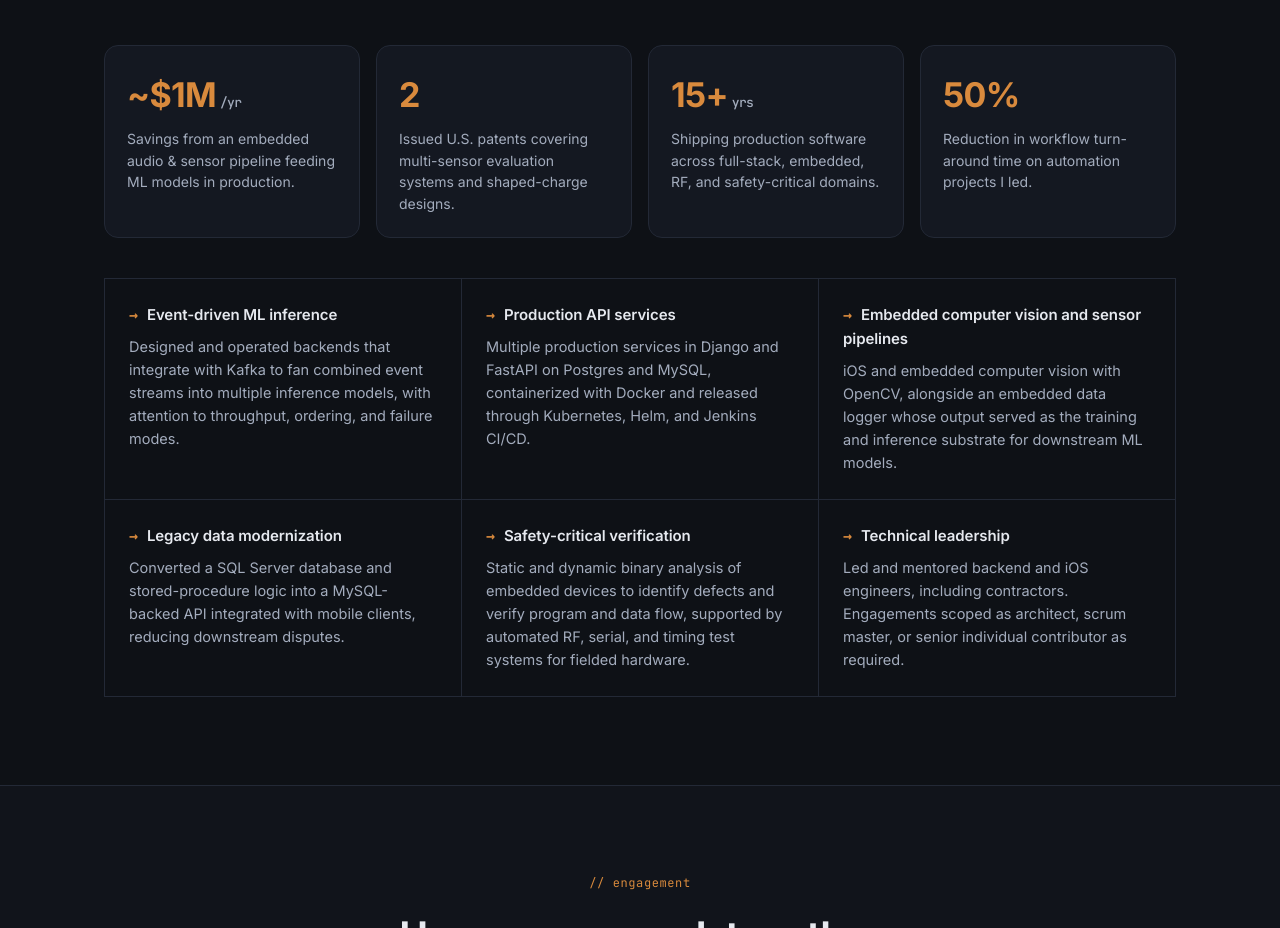
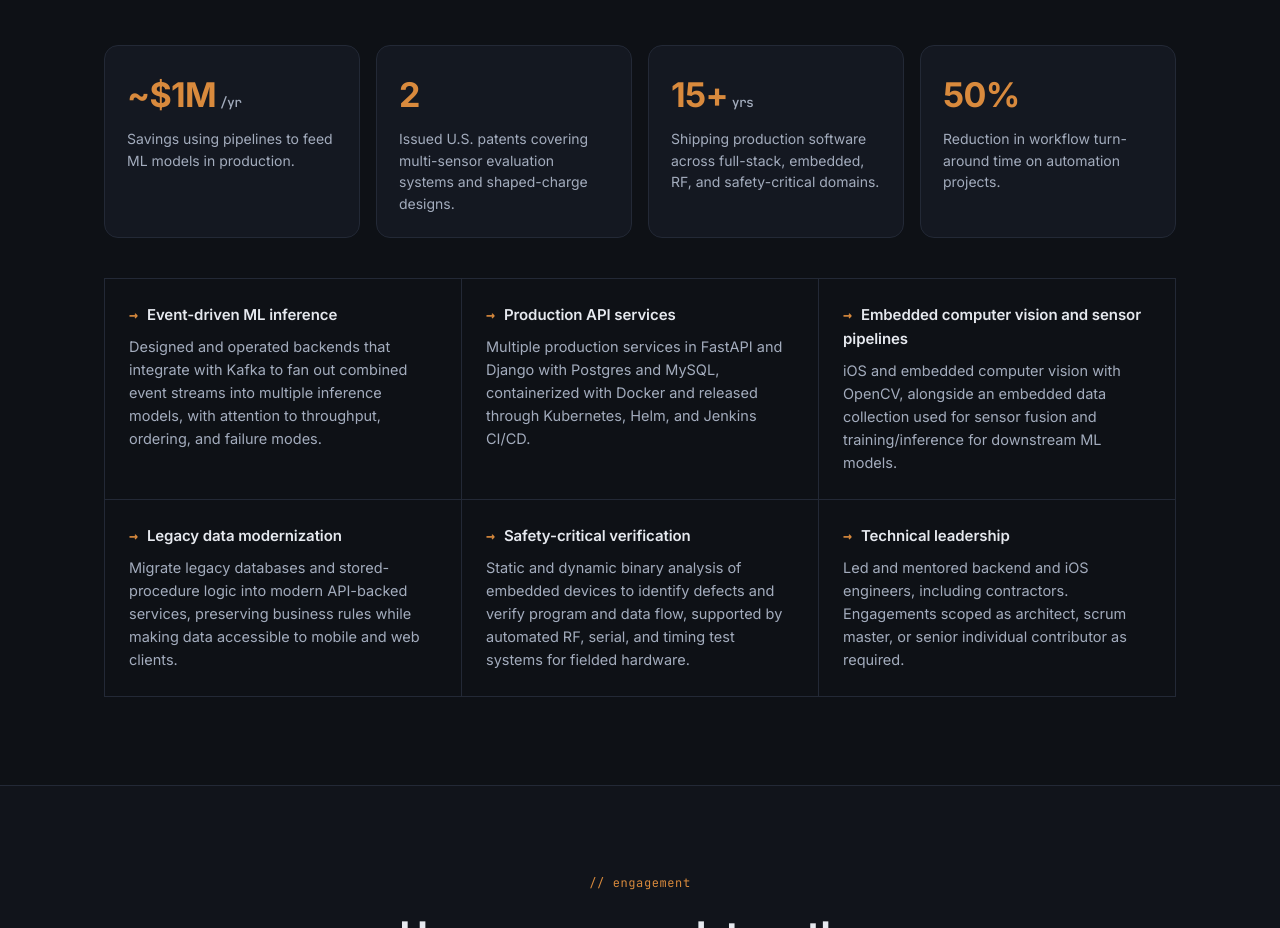
Before and after one commit to mjlabe/labelleconsulting, a plain HTML site: page index.html in a window 1280 px wide. Shown: the part 2887-3815 px from the top of the page. Drawn offline with Linux system fonts and the light colour scheme.

Commit message:
update verbage

```diff
--- a/index.html
+++ b/index.html
@@ -243,7 +243,7 @@
         <div class="stats">
           <div class="stat">
             <div class="stat-num">~$1M<span>/yr</span></div>
-            <div class="stat-label">Savings from an embedded audio &amp; sensor pipeline feeding ML models in production.</div>
+            <div class="stat-label">Savings using pipelines to feed ML models in production.</div>
           </div>
           <div class="stat">
             <div class="stat-num">2</div>
@@ -255,26 +255,26 @@
           </div>
           <div class="stat">
             <div class="stat-num">50%</div>
-            <div class="stat-label">Reduction in workflow turn-around time on automation projects I led.</div>
+            <div class="stat-label">Reduction in workflow turn-around time on automation projects.</div>
           </div>
         </div>
 
         <div class="highlights">
           <div class="highlight">
             <h4>Event-driven ML inference</h4>
-            <p>Designed and operated backends that integrate with Kafka to fan combined event streams into multiple inference models, with attention to throughput, ordering, and failure modes.</p>
+            <p>Designed and operated backends that integrate with Kafka to fan out combined event streams into multiple inference models, with attention to throughput, ordering, and failure modes.</p>
           </div>
           <div class="highlight">
             <h4>Production API services</h4>
-            <p>Multiple production services in Django and FastAPI on Postgres and MySQL, containerized with Docker and released through Kubernetes, Helm, and Jenkins CI/CD.</p>
+            <p>Multiple production services in FastAPI and Django with Postgres and MySQL, containerized with Docker and released through Kubernetes, Helm, and Jenkins CI/CD.</p>
           </div>
           <div class="highlight">
             <h4>Embedded computer vision and sensor pipelines</h4>
-            <p>iOS and embedded computer vision with OpenCV, alongside an embedded data logger whose output served as the training and inference substrate for downstream ML models.</p>
+            <p>iOS and embedded computer vision with OpenCV, alongside an embedded data collection used for sensor fusion and training/inference for downstream ML models.</p>
           </div>
           <div class="highlight">
             <h4>Legacy data modernization</h4>
-            <p>Converted a SQL Server database and stored-procedure logic into a MySQL-backed API integrated with mobile clients, reducing downstream disputes.</p>
+            <p>Migrate legacy databases and stored-procedure logic into modern API-backed services, preserving business rules while making data accessible to mobile and web clients.</p>
           </div>
           <div class="highlight">
             <h4>Safety-critical verification</h4>
```
